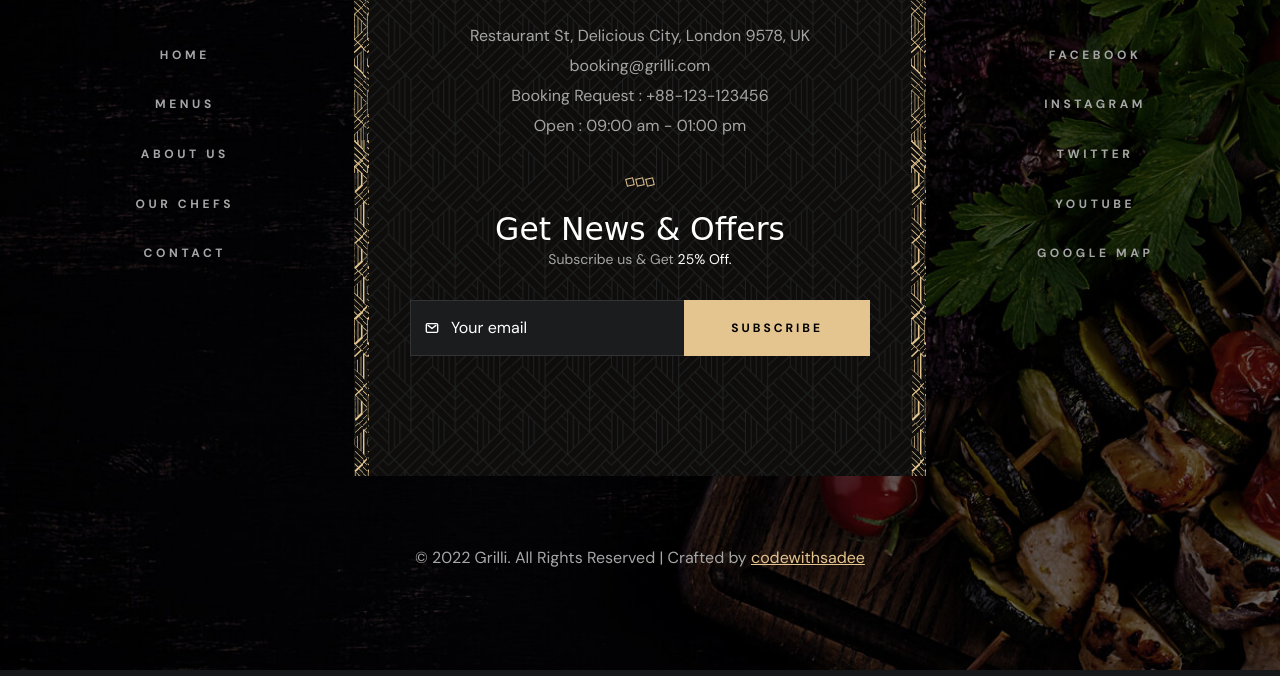
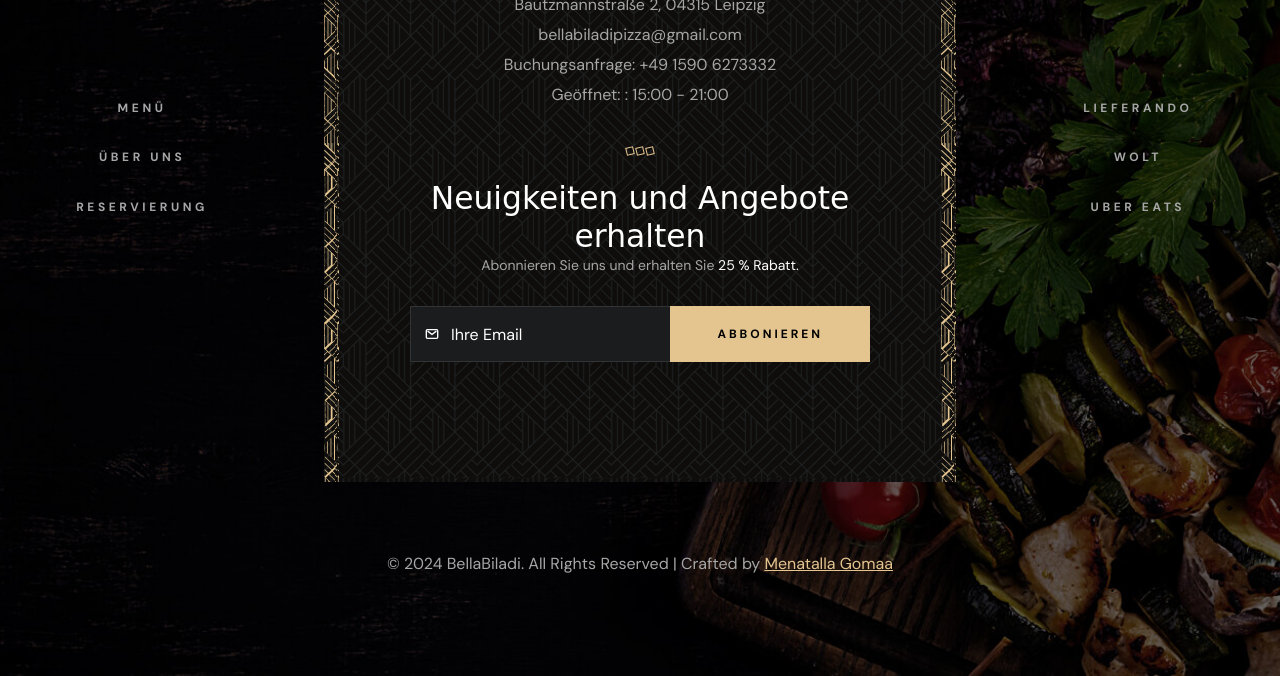
Before and after one commit to MenatallaGomaa/Bella, a plain HTML site: page index.html in a window 1280 px wide. Shown: the part 7624-8300 px from the top of the page. Drawn offline with nearby package versions, Linux system fonts and the light colour scheme; a web font is replaced by a local one.

Commit message:
Added navigation links for Lieferando, Wolt, and Uber Eats in the footer section.

```diff
--- a/index.html
+++ b/index.html
@@ -147,7 +147,7 @@
 
 
           <li class="navbar-item">
-            <a href="#" class="navbar-link hover-underline">
+            <a href="#kontakt-section" class="navbar-link hover-underline">
               <div class="separator"></div>
 
               <span class="span">Kontakt</span>
@@ -866,6 +866,9 @@
               </div>
             </li>
 
+            <section id="events-section" class="feature-section">
+              <ul class="feature-list">
+
             <li class="feature-item">
               <div class="feature-card">
 
@@ -973,28 +976,21 @@
     - #FOOTER
   -->
 
-  <footer class="footer section has-bg-image text-center"
-    style="background-image: url('./assets/images/footer-bg.jpg')">
-    <div class="container">
+  <footer id="kontakt-section" class="footer section has-bg-image text-center" style="background-image: url('./assets/images/footer-bg.jpg')">
 
       <div class="footer-top grid-list">
 
         <div class="footer-brand has-before has-after">
 
-          <a href="#" class="logo">
-            <img src="./assets/images/logo.svg" width="160" height="50" loading="lazy" alt="grilli home">
-          </a>
+       <h3> Bella Biladi</h3>         <br>
+       <address class="body-4"> Bautzmannstraße 2, 04315 Leipzig </address>
 
-          <address class="body-4">
-            Restaurant St, Delicious City, London 9578, UK
-          </address>
+          <a href="mailto:bellabiladipizza@gmail.com" class="body-4 contact-link">bellabiladipizza@gmail.com</a>
 
-          <a href="mailto:booking@grilli.com" class="body-4 contact-link">booking@grilli.com</a>
-
-          <a href="tel:+88123123456" class="body-4 contact-link">Booking Request : +88-123-123456</a>
+          <a href="tel:+49 1590 6273332" class="body-4 contact-link">Buchungsanfrage: +49 1590 6273332</a>
 
           <p class="body-4">
-            Open : 09:00 am - 01:00 pm
+            Geöffnet: : 15:00 - 21:00
           </p>
 
           <div class="wrapper">
@@ -1003,23 +999,23 @@
             <div class="separator"></div>
           </div>
 
-          <p class="title-1">Get News & Offers</p>
+          <p class="title-1">Neuigkeiten und Angebote erhalten</p>
 
           <p class="label-1">
-            Subscribe us & Get <span class="span">25% Off.</span>
+            Abonnieren Sie uns und erhalten Sie <span class="span"> 25 % Rabatt.</span>
           </p>
 
           <form action="" class="input-wrapper">
             <div class="icon-wrapper">
               <ion-icon name="mail-outline" aria-hidden="true"></ion-icon>
 
-              <input type="email" name="email_address" placeholder="Your email" autocomplete="off" class="input-field">
+              <input type="email" name="email_address" placeholder="Ihre Email" autocomplete="off" class="input-field">
             </div>
 
             <button type="submit" class="btn btn-secondary">
-              <span class="text text-1">Subscribe</span>
+              <span class="text text-1">Abbonieren</span>
 
-              <span class="text text-2" aria-hidden="true">Subscribe</span>
+              <span class="text text-2" aria-hidden="true">Abbonieren</span>
             </button>
           </form>
 
@@ -1028,48 +1024,34 @@
         <ul class="footer-list">
 
           <li>
-            <a href="#" class="label-2 footer-link hover-underline">Home</a>
+            <a href="#menu" class="label-2 footer-link hover-underline">Menü</a>
           </li>
 
           <li>
-            <a href="#" class="label-2 footer-link hover-underline">Menus</a>
+            <a href="#about" class="label-2 footer-link hover-underline">Über uns</a>
           </li>
 
           <li>
-            <a href="#" class="label-2 footer-link hover-underline">About Us</a>
+            <a href="#reservation" class="label-2 footer-link hover-underline">Reservierung</a>
           </li>
 
-          <li>
-            <a href="#" class="label-2 footer-link hover-underline">Our Chefs</a>
-          </li>
-
-          <li>
-            <a href="#" class="label-2 footer-link hover-underline">Contact</a>
-          </li>
 
         </ul>
 
         <ul class="footer-list">
 
           <li>
-            <a href="#" class="label-2 footer-link hover-underline">Facebook</a>
+            <a href="https://www.lieferando.de/speisekarte/bella-biladi#kategorie_popular-items" class="label-2 footer-link hover-underline" target="_blank">lieferando</a>
           </li>
 
           <li>
-            <a href="#" class="label-2 footer-link hover-underline">Instagram</a>
+            <a href="https://wolt.com/en/deu/leipzig/restaurant/bella-biladi-pizza" class="label-2 footer-link hover-underline" target="_blank">Wolt</a>
           </li>
 
           <li>
-            <a href="#" class="label-2 footer-link hover-underline">Twitter</a>
+            <a href="https://www.ubereats.com/de/store/bella-biladi-pizza/PBPxHgYfUJWJWKt2HHbf9Q?diningMode=DELIVERY&sc=SEARCH_SUGGESTION" class="label-2 footer-link hover-underline" target="_blank">Uber Eats</a>
           </li>
 
-          <li>
-            <a href="#" class="label-2 footer-link hover-underline">Youtube</a>
-          </li>
-
-          <li>
-            <a href="#" class="label-2 footer-link hover-underline">Google Map</a>
-          </li>
 
         </ul>
 
@@ -1078,8 +1060,8 @@
       <div class="footer-bottom">
 
         <p class="copyright">
-          &copy; 2022 Grilli. All Rights Reserved | Crafted by <a href="https://github.com/codewithsadee"
-            target="_blank" class="link">codewithsadee</a>
+          &copy; 2024 BellaBiladi. All Rights Reserved | Crafted by <a href="https://www.linkedin.com/in/menatalla-gomaa-0703mg/"
+            target="_blank" class="link">Menatalla Gomaa</a>
         </p>
 
       </div>
```
Also changed, not shown: assets/images/badge-2-bg.png (deleted), assets/images/badge-2.png (deleted), assets/images/testi-avatar.jpg (deleted).
